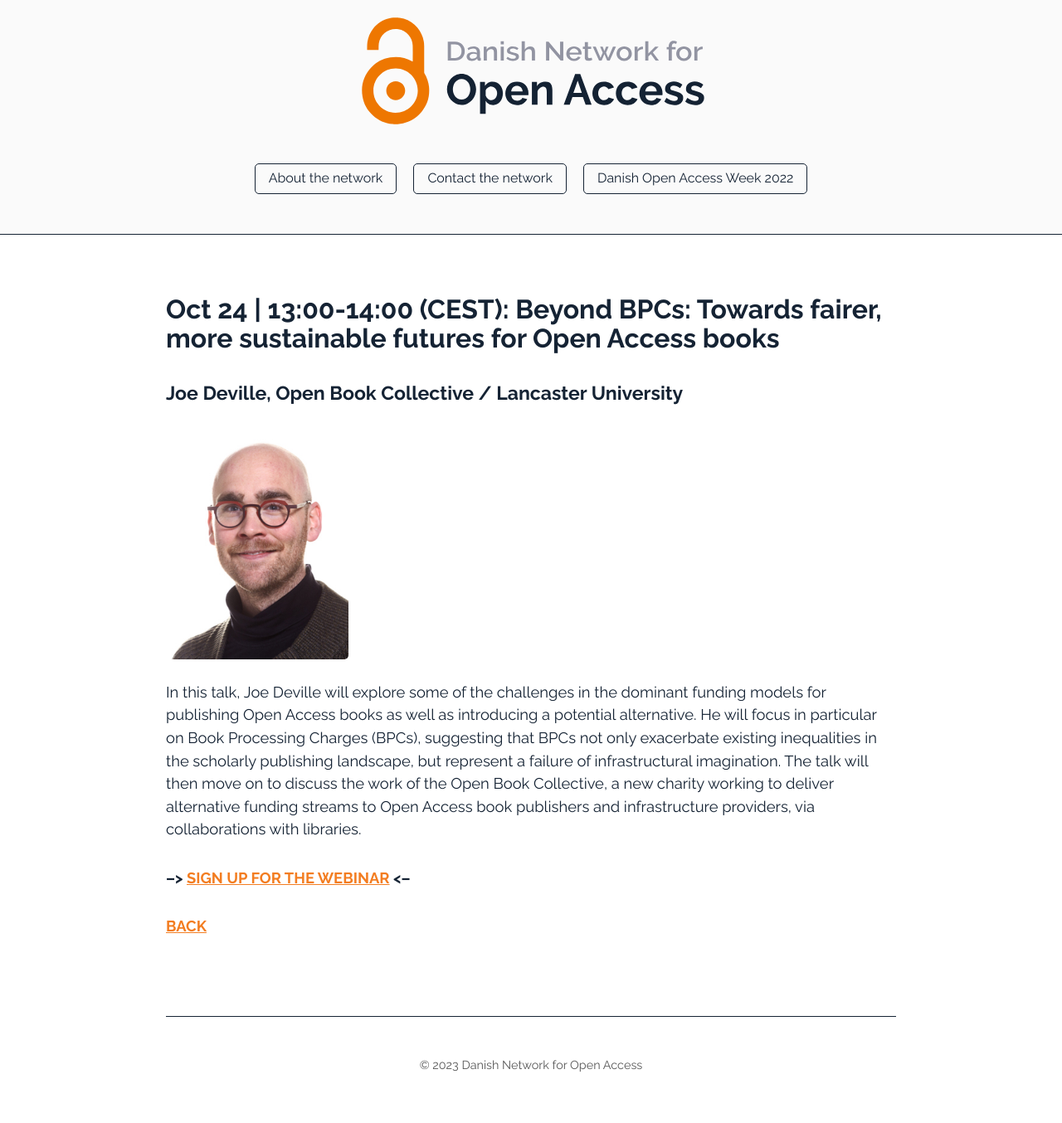
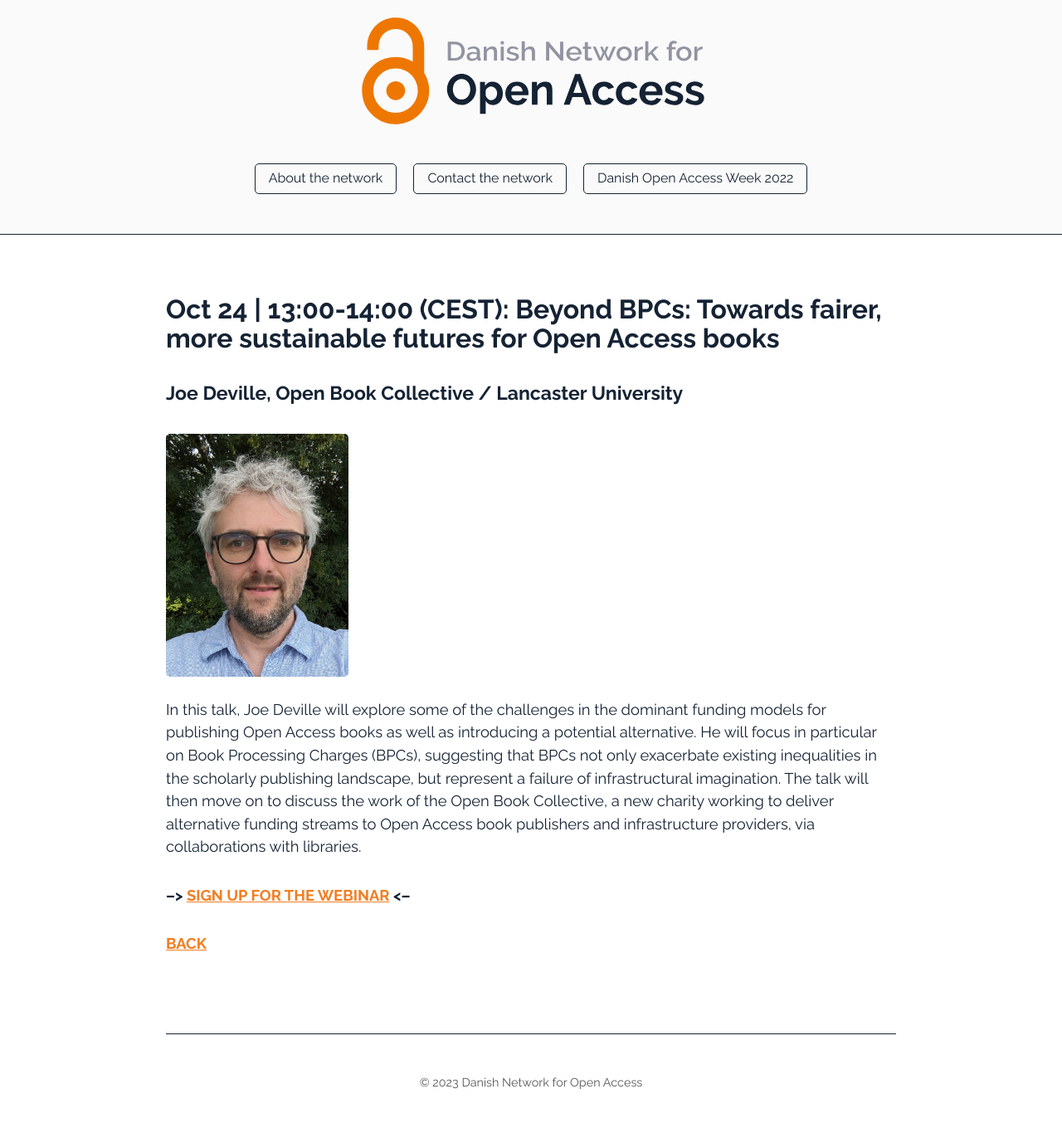
Before and after one commit to openaccess-dk/openaccess-dk.github.io, a Jekyll site: the page built from tuesday_oct_24_2.md, in a window 1280 px wide. Shown: the whole page at 83% size. Built offline with Jekyll 4.4.1, drawn with Linux system fonts in a browser that asks for light colours; before the commit the page ends 1333 px from its top, so only the background shows below that.

Commit message:
Update tuesday_oct_24_2.md

```diff
--- a/tuesday_oct_24_2.md
+++ b/tuesday_oct_24_2.md
@@ -8,7 +8,7 @@
 
 #### Joe Deville, Open Book Collective / Lancaster University
 
-<img src="/images/bder kopier.jpg" alt="Benjamin Derksen" style="height: 25%; width:25%;"/>
+<img src="/images/jd.jpg" alt="Joe Deville" style="height: 25%; width:25%;"/>
 
 In this talk, Joe Deville will explore some of the challenges in the dominant funding models for publishing Open Access books as well as introducing a potential alternative. He will focus in particular on Book Processing Charges (BPCs), suggesting that BPCs not only exacerbate existing inequalities in the scholarly publishing landscape, but represent a failure of infrastructural imagination. The talk will then move on to discuss the work of the Open Book Collective, a new charity working to deliver alternative funding streams to Open Access book publishers and infrastructure providers, via collaborations with libraries.
 
```
